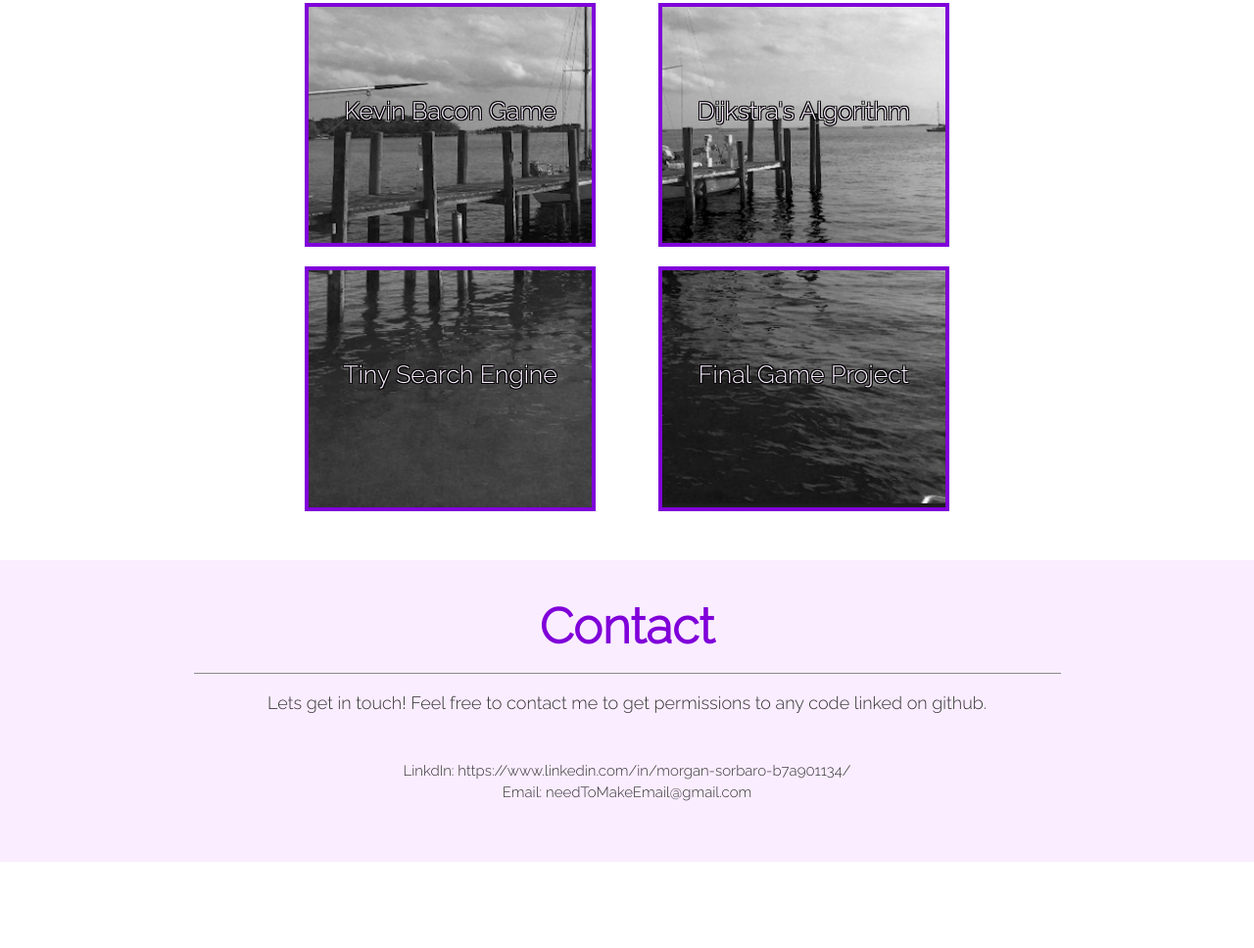
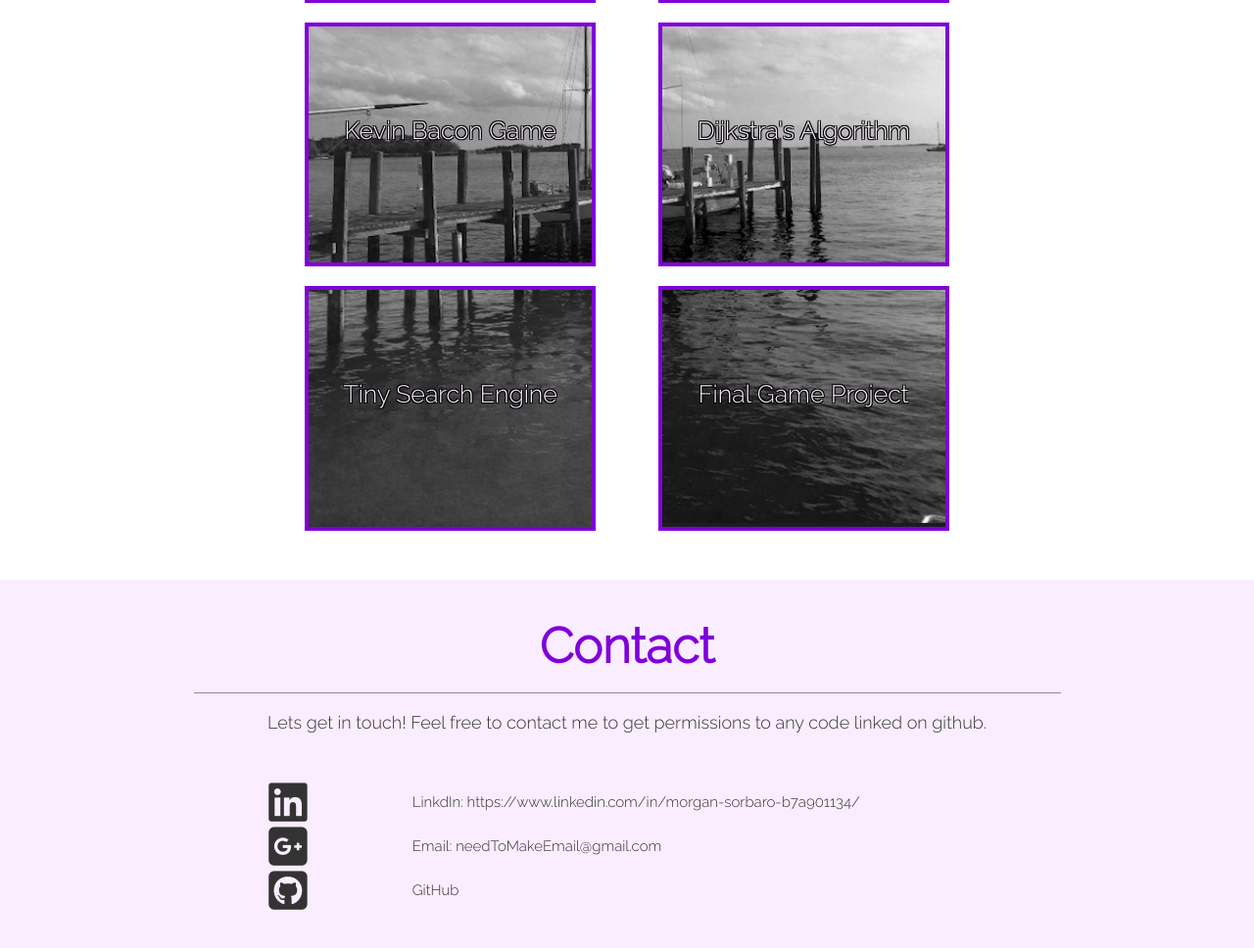
Before and after one commit to msorbaro/msorbaro.github.io, a plain HTML site: page index.html in a window 1280 px wide. Shown: the part 3291-4259 px from the top of the page at 98% size. Before the commit the page ends 4171 px from the top, so only its background shows below. Drawn offline with nearby package versions, Linux system fonts and the light colour scheme.

Commit message:
added icons to contact

```diff
--- a/index.html
+++ b/index.html
@@ -9,6 +9,9 @@
     <link rel="stylesheet" href="https://maxcdn.bootstrapcdn.com/bootstrap/3.3.7/css/bootstrap.min.css">
     <link href="https://fonts.googleapis.com/css?family=Raleway:300" rel="stylesheet">
     <script type="text/javascript" src="js.js"></script>
+    <link rel="stylesheet" href="path/to/font-awesome/css/font-awesome.min.css">
+    <link href="http://maxcdn.bootstrapcdn.com/font-awesome/4.1.0/css/font-awesome.min.css" rel="stylesheet">
+
 
 </head>
 
@@ -170,13 +173,10 @@
                     <p>I also took intro to computer science in Java at The University of Pennsylvania which was my first ever computer science class and we learned the basics of python and created graphics and games.
                     </p>
                 </div>
+            </div>
+            <br>
+        </div>
 
-            </div>
-
-
-
-
-        </div>
     </div>
 
     <!-- This is the div for hte projects page. -->
@@ -192,7 +192,7 @@
                         <img src="1.png" style="width:90%;heigh:85%">
                         <span class="caption fade-caption">
                             <h3>Video Editor</h3>
-                            <p>Created a program with Annika Kouhia that manipulated pixels in order to draw on the screen. This program displayed the images from the computer's camera and allowed the user to click on an object. This object then acted as a brush and as the user moved the object it acted as a brush and painted a random color onto the screen. We created this program in Java for Computer Science 10 (Data Structures). </p>
+                            <p>Created a program with <a href="annikakouhia.github.com" target="_blank">Annika Kouhia</a> that manipulated pixels in order to draw on the screen. This program displayed the images from the computer's camera and allowed the user to click on an object. This object then acted as a brush and as the user moved the object it acted as a brush and painted a random color onto the screen. We created this program in Java for Computer Science 10 (Data Structures). </p>
                         </span>
                     </div>
                 </div>
@@ -203,7 +203,7 @@
                         <img src="2.png" style="width:90%;heigh:85%">
                         <span class="caption fade-caption">
                             <h3>Huffman Encoding</h3>
-                            <p>Wrote a code in Java that would take a text file and use Huffman encoding to translate it to bits. After compressing a file, it could also decompress a file and turn the bits back into text. This project was also for Computer Science 10 and written with Annika Kouhia. Through this project we explored binary trees, maps and sets.</p>
+                            <p>Wrote a code in Java that would take a text file and use Huffman encoding to translate it to bits. After compressing a file, it could also decompress a file and turn the bits back into text. This project was also for Computer Science 10 and written with <a href="annikakouhia.github.com" target="_blank">Annika Kouhia</a>. Through this project we explored binary trees, maps and sets.</p>
                         </span>
                     </div>
                 </div>
@@ -214,7 +214,7 @@
                         <img src="3.png" style="width:90%;heigh:85%">
                         <span class="caption fade-caption">
                             <h3>Kevin Bacon</h3>
-                            <p>This java program for Computer Science 10 created a version of the Kevin Bacon. To play this game, the user enters the name of the person and the computer calculates how many connections it would take to get to Kevin Bacon. Annika Kouhia and I replicated this game by inputting a file with movies and actors and then using graphs to keep track of the actor's relationships. The code was then able to search for the shortest path through the graph from the entered person to Kevin Bacon and return that number.</p>
+                            <p>This java program for Computer Science 10 created a version of the Kevin Bacon. To play this game, the user enters the name of the person and the computer calculates how many connections it would take to get to Kevin Bacon. <a href="annikakouhia.github.com" target="_blank">Annika Kouhia</a> and I replicated this game by inputting a file with movies and actors and then using graphs to keep track of the actor's relationships. The code was then able to search for the shortest path through the graph from the entered person to Kevin Bacon and return that number.</p>
                         </span>
                     </div>
                 </div>
@@ -225,7 +225,7 @@
                         <img src="4.png" style="width:90%;heigh:85%">
                         <span class="caption fade-caption">
                             <h3>Dijkstra's Algorithm</h3>
-                            <p>After studying algorithms Annika Kouhia and I replicated Dijkstra's Algorithm in Java for Computer Science 10. We created a code that learned from sample sentences and then determine the parts of speech from new sentences we entered. It did this by reading in files to start the part of speech tagging and then created a graph with this information. The graph had weighted edges just like in Dijkstra's and we used the weights to calculate the likelihood a word to be a particular part of speech. This lab explored maps, graphs and sets.</p>
+                            <p>After studying algorithms <a href="annikakouhia.github.com" target="_blank">Annika Kouhia</a> and I replicated Dijkstra's Algorithm in Java for Computer Science 10. We created a code that learned from sample sentences and then determine the parts of speech from new sentences we entered. It did this by reading in files to start the part of speech tagging and then created a graph with this information. The graph had weighted edges just like in Dijkstra's and we used the weights to calculate the likelihood a word to be a particular part of speech. This lab explored maps, graphs and sets.</p>
                         </span>
                     </div>
                 </div>
@@ -254,6 +254,7 @@
                 </div>
             </div>
         </div>
+
     </div>
     <br><br>
     <div id="contact" class="purplebackground">
@@ -265,9 +266,30 @@
         <br>
         <br>
         <div class="contactinfo">
-            <p3>LinkdIn: https://www.linkedin.com/in/morgan-sorbaro-b7a901134/</p3>
-            <br>
-            <p3>Email: needToMakeEmail@gmail.com</p3>
+            <div class ="row">
+                <div class="col-md-2">
+                    <i class="fa fa-linkedin-square fa-3x" aria-hidden="true"></i>
+                </div>
+                <div class="col-md-8">
+                    <p3>LinkdIn: https://www.linkedin.com/in/morgan-sorbaro-b7a901134/</p3>
+                </div>
+            </div>
+            <div class="row">
+                <div class="col-md-2">
+                    <i class="fa fa-google-plus-square fa-3x" aria-hidden="true"></i>
+                </div>
+                <div class="col-md-8">
+                    <p3>Email: needToMakeEmail@gmail.com</p3>
+                </div>
+            </div>
+            <div class="row">
+                <div class="col-md-2">
+                    <i class="fa fa-github-square fa-3x" aria-hidden="true"></i>
+                </div>
+                <div class="col-md-8">
+                        <p3>GitHub</p3>
+                </div>
+            </div>
         </div>
         <br><br><br>
     </div>
--- a/style.css
+++ b/style.css
@@ -271,8 +271,9 @@ hr.style17:after {
 }
 
 #contact .contactinfo {
-    text-align: center;
+    text-align: left;
     font-size: 15px;
+    margin-left: 10%;
 
 }
 
```
